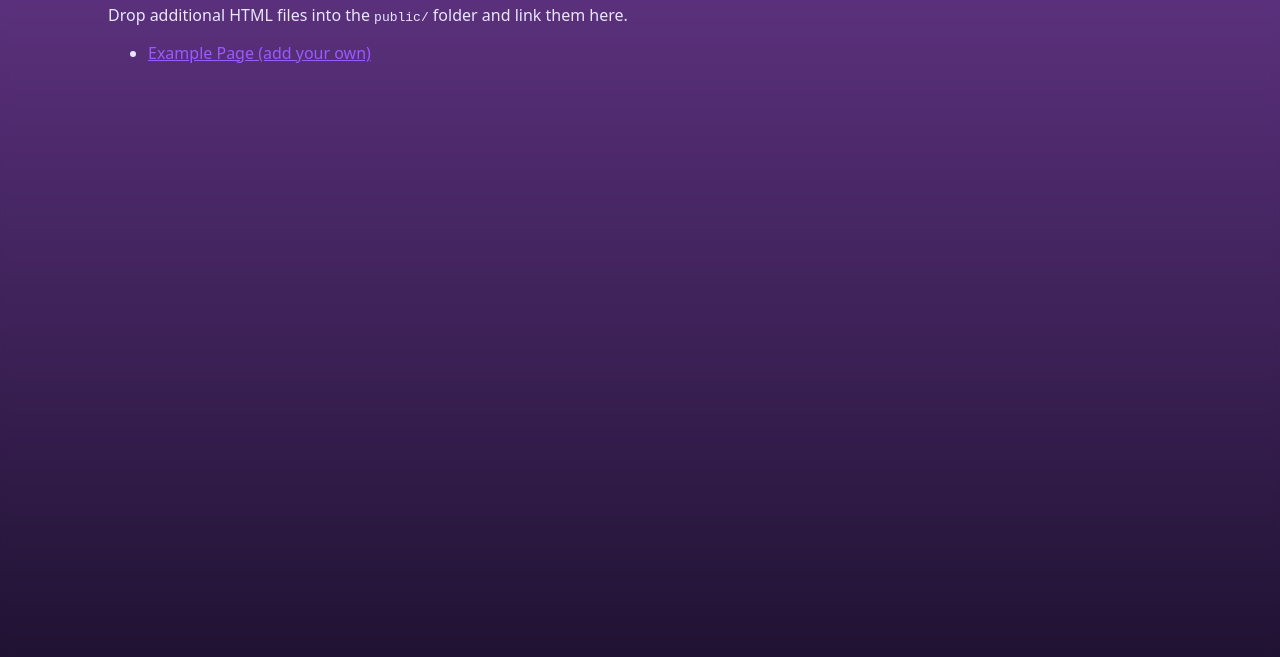
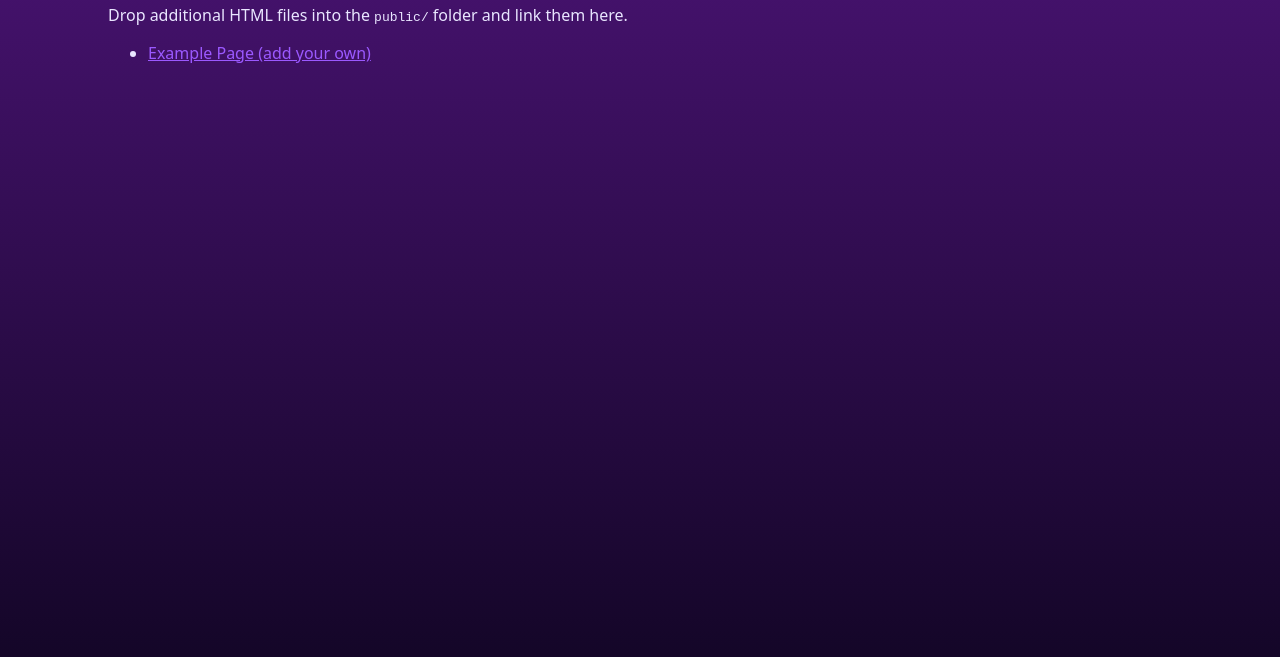
Before and after one commit to THEKRITO/Dashboard, a website: page smart-home-dashboard/public/pages.html in a window 1280 px wide. Shown: the part 143-800 px from the top of the page. Drawn offline with Linux system fonts and the light colour scheme.

Commit message:
Update style.css

```diff
--- a/smart-home-dashboard/public/style.css
+++ b/smart-home-dashboard/public/style.css
@@ -1,8 +1,8 @@
 
 /* Layout and theme */
 :root{
-    --bg-top: rgba(77, 20, 120, 0.85);
-    --bg-bottom: rgba(20, 6, 40, 0.95);
+    --bg-top: #4d1478;
+    --bg-bottom: #140628;
     --card-bg: rgba(24,16,40,0.55);
     --accent: #9b59ff;
     --text: #e9e6ff;
@@ -19,12 +19,16 @@
     box-sizing: border-box; /* Crucial for preventing scroll */
 }
 
+html {
+    background-color: var(--bg-bottom); /* Base color to prevent white flashes */
+}
+
 body{
     font-family:system-ui,-apple-system,Segoe UI,Roboto,Arial;
     margin:0;
     padding: 0;
     min-height:100vh;
-    background:linear-gradient(180deg, var(--bg-top), var(--bg-bottom));
+    background: linear-gradient(180deg, var(--bg-top), var(--bg-bottom));
     background-attachment: fixed;
     color:var(--text);
     backdrop-filter:blur(4px);
```
